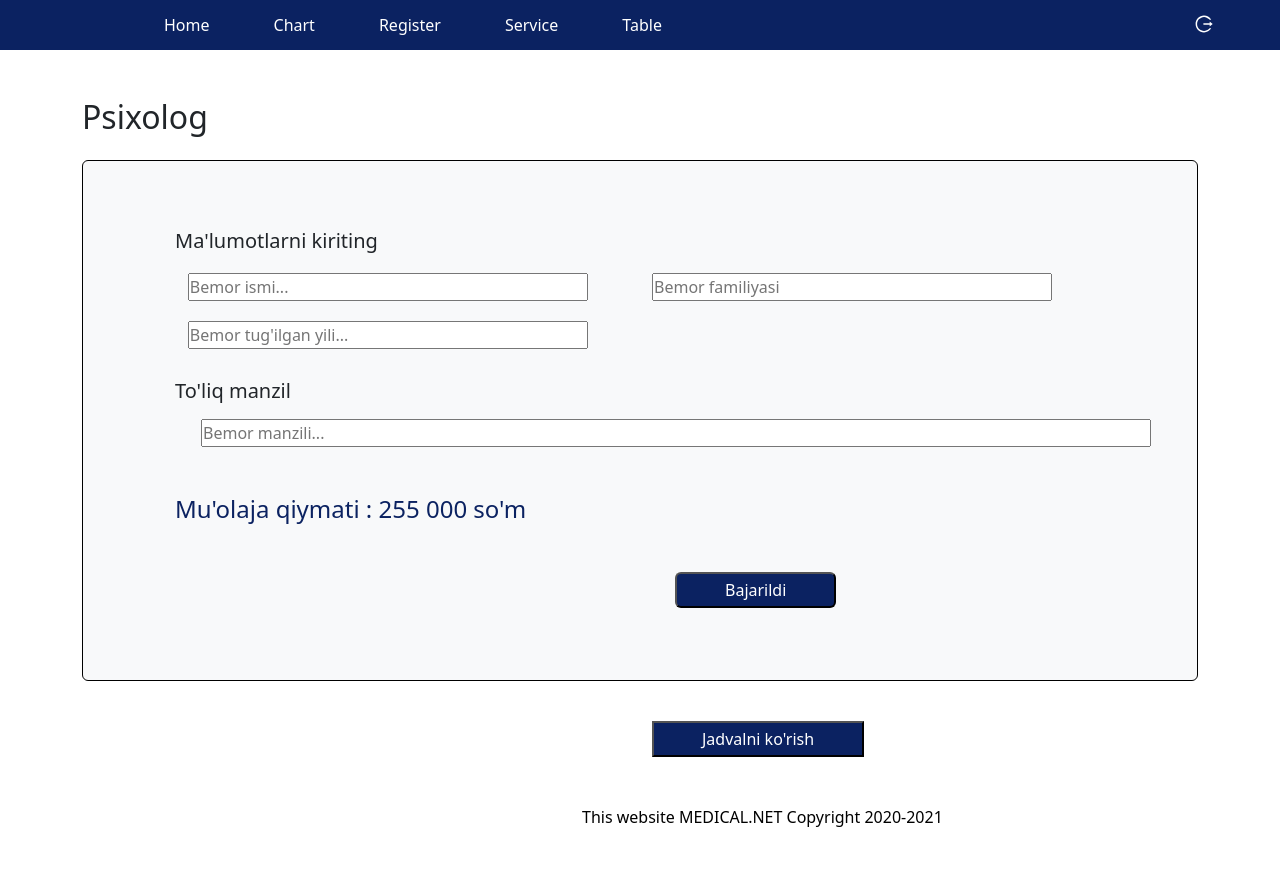
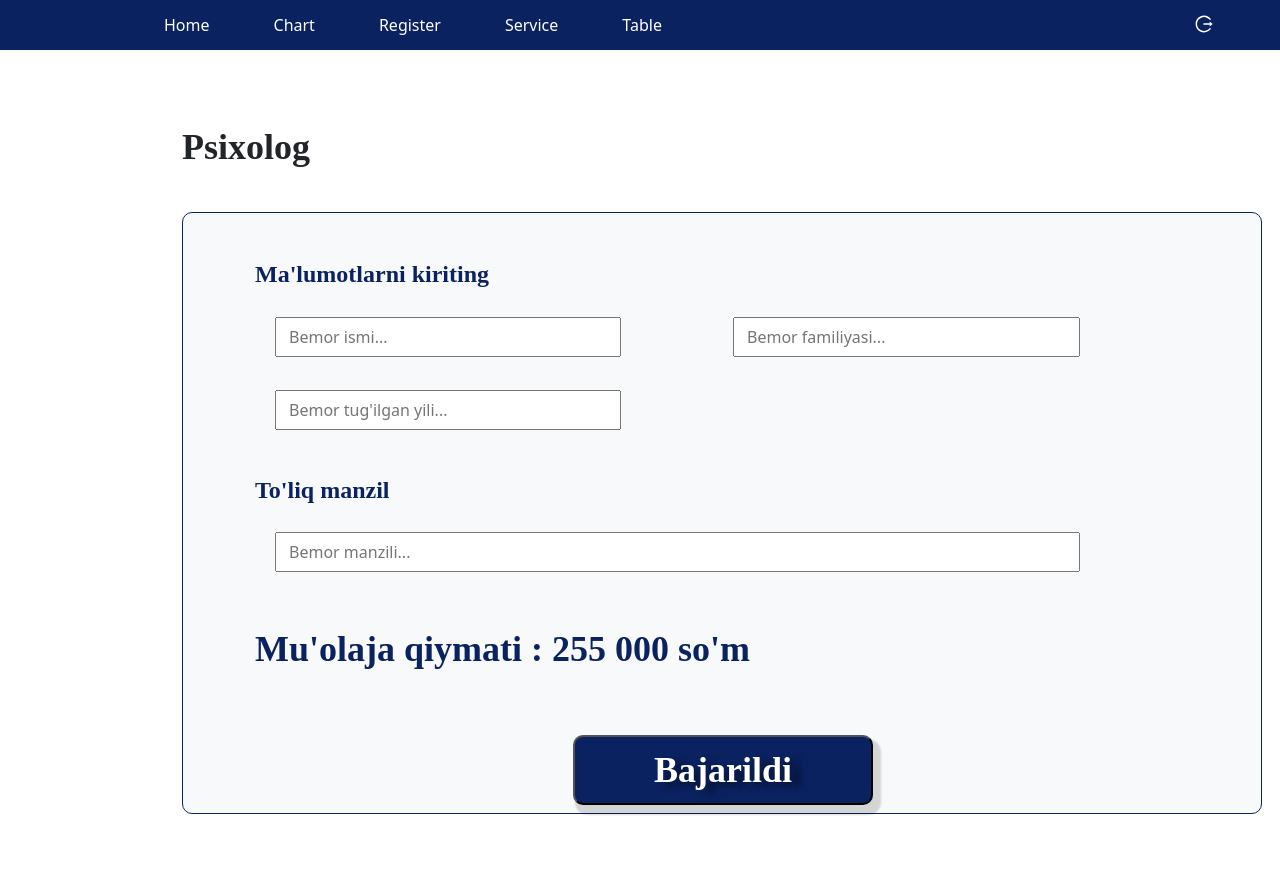
Before and after one commit to Muhammadiy93/react_project2, a React (Create React App) app: page /register in a window 1280 px wide. Shown: the top 890 px of the page. Before the commit the page ends 845 px from the top, so only its background shows below. Built offline with nearby package versions, Linux system fonts and the light colour scheme.

Commit message:
registration page qilindi

```diff
--- a/src/view/register/Register.css
+++ b/src/view/register/Register.css
@@ -1,63 +1,159 @@
-.wrapper {
-    background-color: white;
+.r_wrapper {
+    margin: 0px;
+    padding: 0px;
 }
 
-.tabletForm1 {
-    border: 1px solid black;
-    border-radius: 6px;
+.top_word1 {
+    display: inline-block;
+    margin-top: 74px;
+    font-family: 'PT Sans';
+    font-size: 36px;
+    font-weight: 700;
+    line-height: 47px;
+    letter-spacing: 0em;
+    text-align: left;
+    margin-left: 100px;
+    margin-bottom: 41px;
 }
 
-.tabletForm1 .col-md-5 input{
-    margin-top: 10px;
-    margin-bottom: 10px;
-    width: 400px;
+.tablet_form {
+    height: 602px;
+    width: 1080px;
+    margin-left: 100px;
+    top: 212px;
+    border-radius: 10px;
+
+    border: 1px solid #0B2261
 }
 
-.tabletForm1 .col-md-5 .qwe {
-    margin-bottom: 30px;
+.tab_top_txt {
+    display: inline-block;
+    margin-left: 72px;
+    margin-top: 46px;
+    color: #0B2261;
+    font-family: 'PT Sans';
+    font-style: normal;
+    font-weight: 700;
+    font-size: 24px;
+    line-height: 31px;
 }
 
-.container .xat {
-    display: inline-block;
-    margin-top: 20px;
-    margin-left: 80px;
-    margin-bottom: 10px;
+.tab_inp_0 {
+    width: 346px;
+    height: 40px;
+    margin-left: 92px;
+    margin-top: 19px;
 }
 
-.container .rInp {
-    margin-left: 106px;
-    width: 950px;
+
+.tab_inp_1{
+    width: 347px;
+    height: 40px;
+    margin-left: 112px;
 }
 
-.container .rXat1 {
-    display: inline-block;
-    margin-left: 80px;
+.tab_inp_2{
+    margin-top: 33px;
+    margin-left: 92px;
+    width: 346px;
+    height: 40px;
 }
 
-.container .rXat2 {
-    margin-left: 80px;
+.tab_inp_3 {
+    margin-left: 92px;
+    margin-top: 18px;
+    width: 805px;
+    height: 40px;
+}
+
+.tab_txt1 {
+    display: inline-block;
+    font-family: 'PT Sans';
+    font-style: normal;
+    font-weight: 700;
+    font-size: 24px;
+    line-height: 31px;
+    margin-left: 72px;
+    margin-top: 45px;
     color: #0B2261 ;
 }
 
-.container .rBtn {
-    margin-left: 580px;
-    border-radius: 6px;
-    background-color: #0B2261;
-    color: white;
+.tab_txt2{
+    margin-left: 72px;
+    margin-top: 54px;
+    font-family: 'PT Sans';
+    font-style: normal;
+    font-weight: 700;
+    font-size: 36px;
+    line-height: 47px;
+    color: #0B2261 ;
 }
 
-.container .rBtn:hover {
-    background-color: white;
-    color: #0B2261;
+.tab_btn{
+    margin-top: 54px;
+    margin-left: 390px;
+    width: 300px;
+    height: 70px;
+    background: #0B2261;
+    box-shadow: 5px 7px 2px 3px rgba(0, 0, 0, 0.15);
+    text-shadow: 10px 4px 7px rgba(0, 0, 0, 0.5);
+    border-radius: 10px;
+    color: white;
+    font-family: 'PT Sans';
+    font-style: normal;
+    font-weight: 700;
+    font-size: 36px;
+    line-height: 47px;
+    margin-bottom: 34px;
 }
 
-.container .rBtn1 {
-    background-color: #0B2261;
-    color: white;
-    margin-left: 570px;
+.tab_btn:hover{
+    color: #0B2261;
+    background-color: white;
+    text-shadow: none;
+    box-shadow: none;
+    transition: 0.5s ease;
 }
 
-.container .footWord1 {
-    color: black;
-    margin-left: 500px;
+.btm_btn{
+    margin-top: 78px;
+    margin-left: 411px;
+    width: 458px;
+    height: 70px;
+    background: #0B2261;
+    box-shadow: 5px 7px 2px 3px rgba(0, 0, 0, 0.15);
+    border-radius: 10px;
+    color: white;
+    font-family: 'PT Sans';
+    font-style: normal;
+    font-weight: 700;
+    font-size: 36px;
+    line-height: 47px;
 }
+
+.btm_btn:hover{
+    color: #0B2261;
+    background-color: white;
+    text-shadow: none;
+    box-shadow: none;
+    transition: 1s ease;
+}
+
+.btm_txt0{
+    margin-top: 90px;
+    margin-bottom: 35px;
+    margin-left: 491px;
+}
+
+.tab_inp_0::placeholder {
+    padding-left: 12px;
+}
+.tab_inp_1::placeholder{
+    padding-left: 12px;
+}
+.tab_inp_2::placeholder{
+    padding-left: 12px;
+}
+.tab_inp_3::placeholder{
+    padding-left: 12px;
+}
--- a/src/view/register/Register.jsx
+++ b/src/view/register/Register.jsx
@@ -3,33 +3,25 @@ import React from 'react'
 
 function Register() {
   return (
-    <div className='wrapper'>
+   <>
+    <div className='r_wrapper'>
       <div className="container">
-          <h2 className='mt-5 mb-4'>Psixolog</h2>
-              <div className="tabletForm1 bg-light mb-3 py-5">
-                <div className="container">
-                  <h5 className='xat'>Ma'lumotlarni kiriting</h5>
-                  <div className="row d-flex justify-content-center">
-                    <div className="col-md-5">
-                      <input type="text" placeholder='Bemor ismi...' />
-                      <br />
-                      <input className='qwe' type="text" placeholder="Bemor tug'ilgan yili..." />
-                    </div>
-                    <div className="col-md-5">
-                      <input type="text" placeholder='Bemor familiyasi' />
-                    </div>
-                  </div>
-                  <h5 className='rXat1'>To'liq manzil</h5>
-                  <br />
-                    <input className='rInp mb-5 mt-2' type="text" placeholder='Bemor manzili...' />
-                    <h4 className='rXat2 mb-5'>Mu'olaja qiymati : 255 000 so'm</h4>
-                    <button className='rBtn mb-4 px-5 py-1'>Bajarildi</button>
-                </div>
-              </div>
-              <button className='rBtn1 mb-5 mt-4 px-5 py-1'>Jadvalni ko'rish</button>
-              <p className='footWord1'>This website MEDICAL.NET Copyright 2020-2021</p>
+          <h2 className='top_word1'>Psixolog</h2>
+          <div className="tablet_form bg-light">
+            <h3 className='tab_top_txt'>Ma'lumotlarni kiriting</h3><br />
+            <input className='tab_inp_0' type="text" placeholder='Bemor ismi...' />
+            <input className='tab_inp_1' type="text" placeholder='Bemor familiyasi...' /><br />
+            <input className='tab_inp_2' type="text" placeholder="Bemor tug'ilgan yili..." /><br />
+            <h3 className='tab_txt1'>To'liq manzil</h3><br />
+            <input className='tab_inp_3' type="text" placeholder="Bemor manzili..." />
+            <h1 className='tab_txt2'>Mu'olaja qiymati : 255 000 so'm</h1>
+            <button className='tab_btn'>Bajarildi</button>
+          </div>
+              <button className='btm_btn'>Jadvalni ko'rish</button>
+              <h6 className='btm_txt0'>This web site MEDICAL.NET Copyright 2020-2021</h6>
       </div>
     </div>
+   </>
   )
 }
 
```
Also changed, not shown: 1 other file (tests, documents, lock files or other folders).
